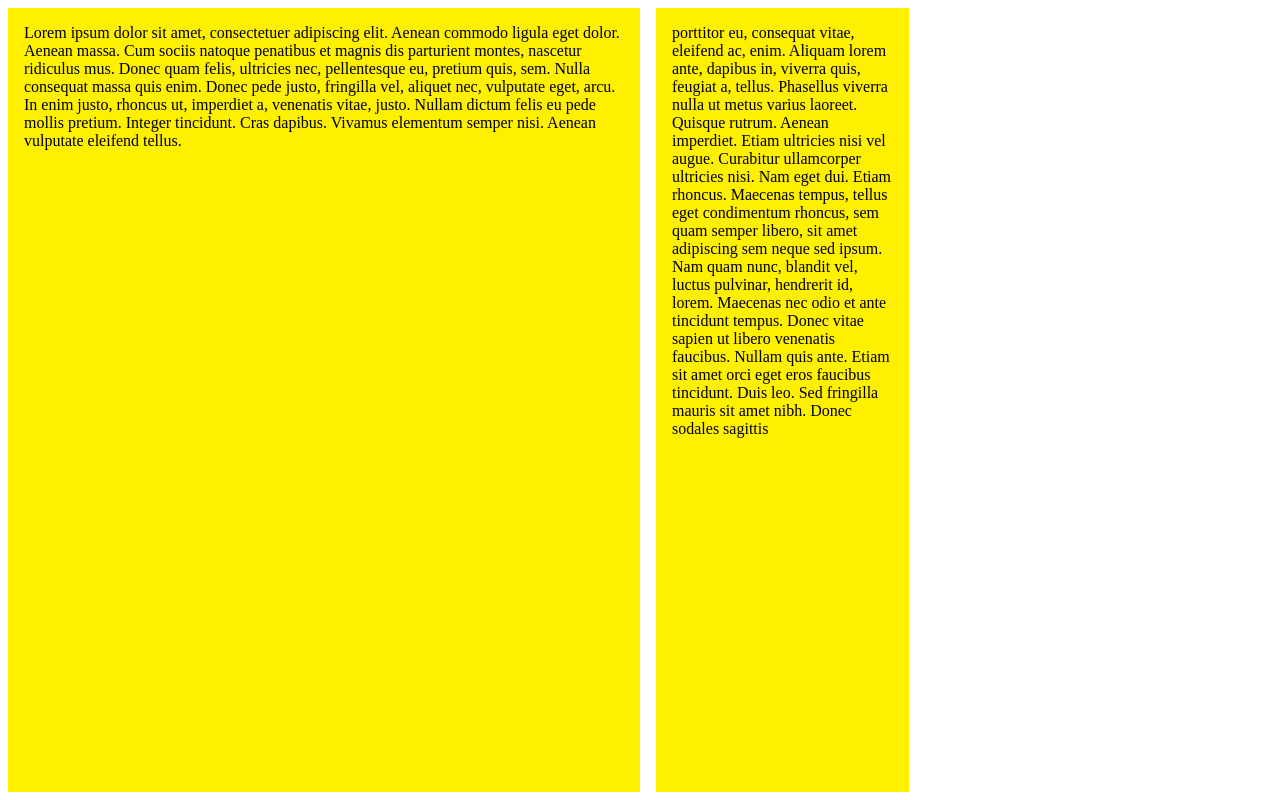
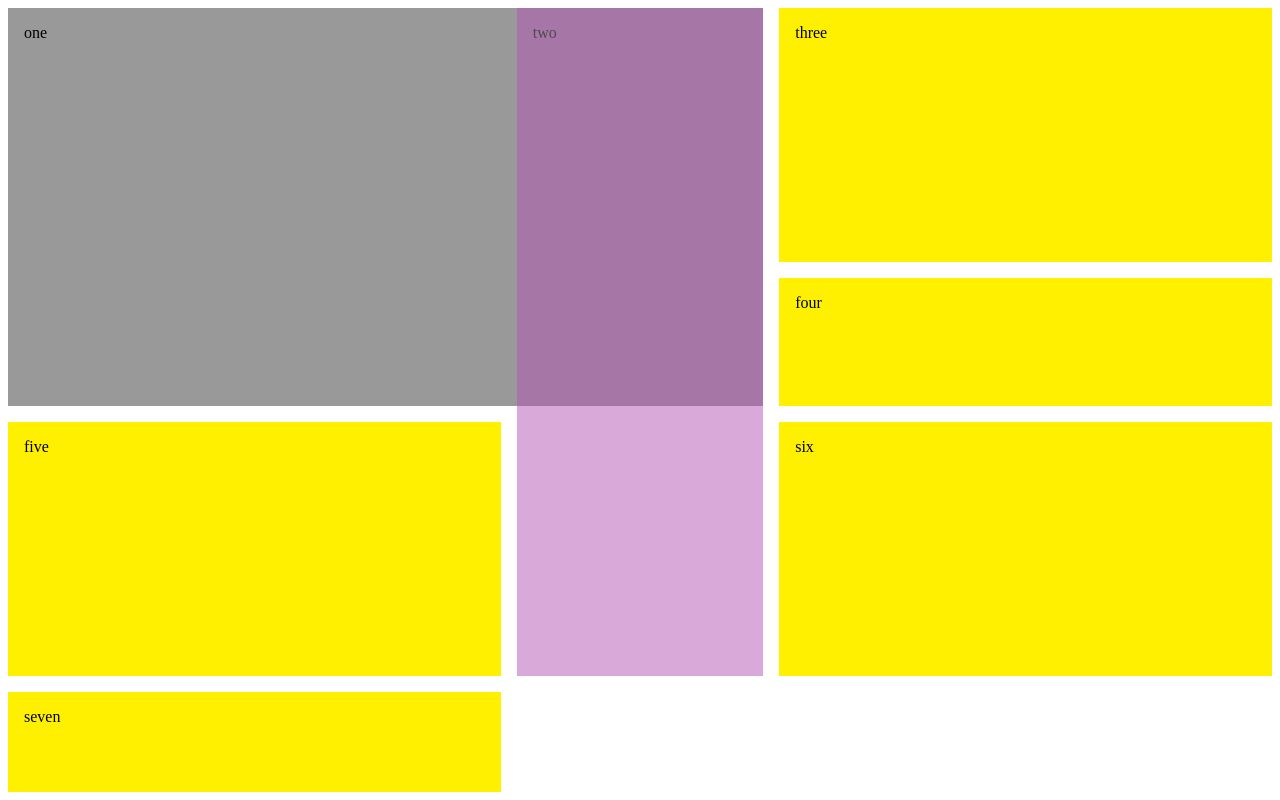
Before and after one commit to bmcgue1/Antiquisnet, a PHP site: page /home.html in a window 1280 px wide. Run offline with PHP 8.4, Linux system fonts and the light colour scheme.

Commit message:
Added readme, Script, and some css grid

```diff
--- a/css/home.css
+++ b/css/home.css
@@ -1,11 +1,31 @@
+.wrapper{
+    display: grid;
+    grid-template-columns:2fr 1fr 2fr;
+    grid-template-rows: 2fr 1fr 2fr;
+    grid-auto-rows: minmax(100px, auto);
+    grid-column-gap: 1em;
+    grid-row-gap: 1em;
+}
+
 .wrapper > div{
     background: #fff000;
     padding: 1em;
 }
 
-.wrapper{
-    display: grid;
-    grid-template-columns: 50% 20%;
-    grid-column-gap: 1em;
+#box1 {
+    grid-column-start: 1;
+    grid-column-end:3;
+    grid-row-start: 1;
+    grid-row-end: 3;
+    background: #999;
 
 }
+
+#box2 {
+    grid-column-start: 2;
+    grid-column-end: 3;
+    grid-row-start: 1;
+    grid-row-end: 4;
+    background: #b455b4;
+    opacity:0.5;
+}
--- a/home.html
+++ b/home.html
@@ -11,13 +11,13 @@
 
 
      <body class="wrapper">
-         <div>
-                Lorem ipsum dolor sit amet, consectetuer adipiscing elit. Aenean commodo ligula eget dolor. Aenean massa. Cum sociis natoque penatibus et magnis dis parturient montes, nascetur ridiculus mus. Donec quam felis, ultricies nec, pellentesque eu, pretium quis, sem. Nulla consequat massa quis enim. Donec pede justo, fringilla vel, aliquet nec, vulputate eget, arcu. In enim justo, rhoncus ut, imperdiet a, venenatis vitae, justo. Nullam dictum felis eu pede mollis pretium. Integer tincidunt. Cras dapibus. Vivamus elementum semper nisi. Aenean vulputate eleifend tellus.
-         </div>
-
-         <div>
-                porttitor eu, consequat vitae, eleifend ac, enim. Aliquam lorem ante, dapibus in, viverra quis, feugiat a, tellus. Phasellus viverra nulla ut metus varius laoreet. Quisque rutrum. Aenean imperdiet. Etiam ultricies nisi vel augue. Curabitur ullamcorper ultricies nisi. Nam eget dui. Etiam rhoncus. Maecenas tempus, tellus eget condimentum rhoncus, sem quam semper libero, sit amet adipiscing sem neque sed ipsum. Nam quam nunc, blandit vel, luctus pulvinar, hendrerit id, lorem. Maecenas nec odio et ante tincidunt tempus. Donec vitae sapien ut libero venenatis faucibus. Nullam quis ante. Etiam sit amet orci eget eros faucibus tincidunt. Duis leo. Sed fringilla mauris sit amet nibh. Donec sodales sagittis
-         </div>
+         <div id="box1">one</div>
+         <div id="box2">two</div>
+         <div id="box3">three</div>
+         <div id="box4">four</div>
+         <div id="box5">five</div>
+         <div id="box6">six</div>
+         <div>seven</div>
      </body>
 <!--
     <body>
```
Also changed, not shown: 2 other files.
